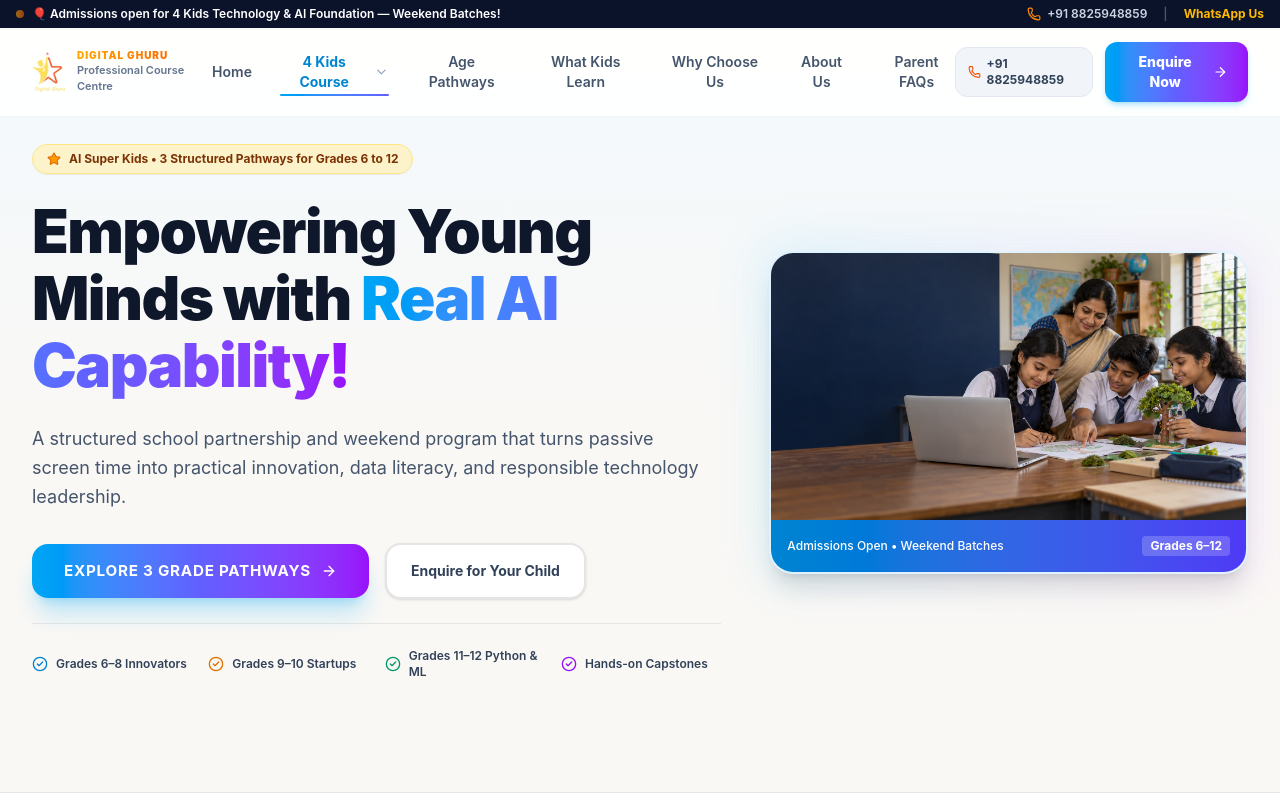
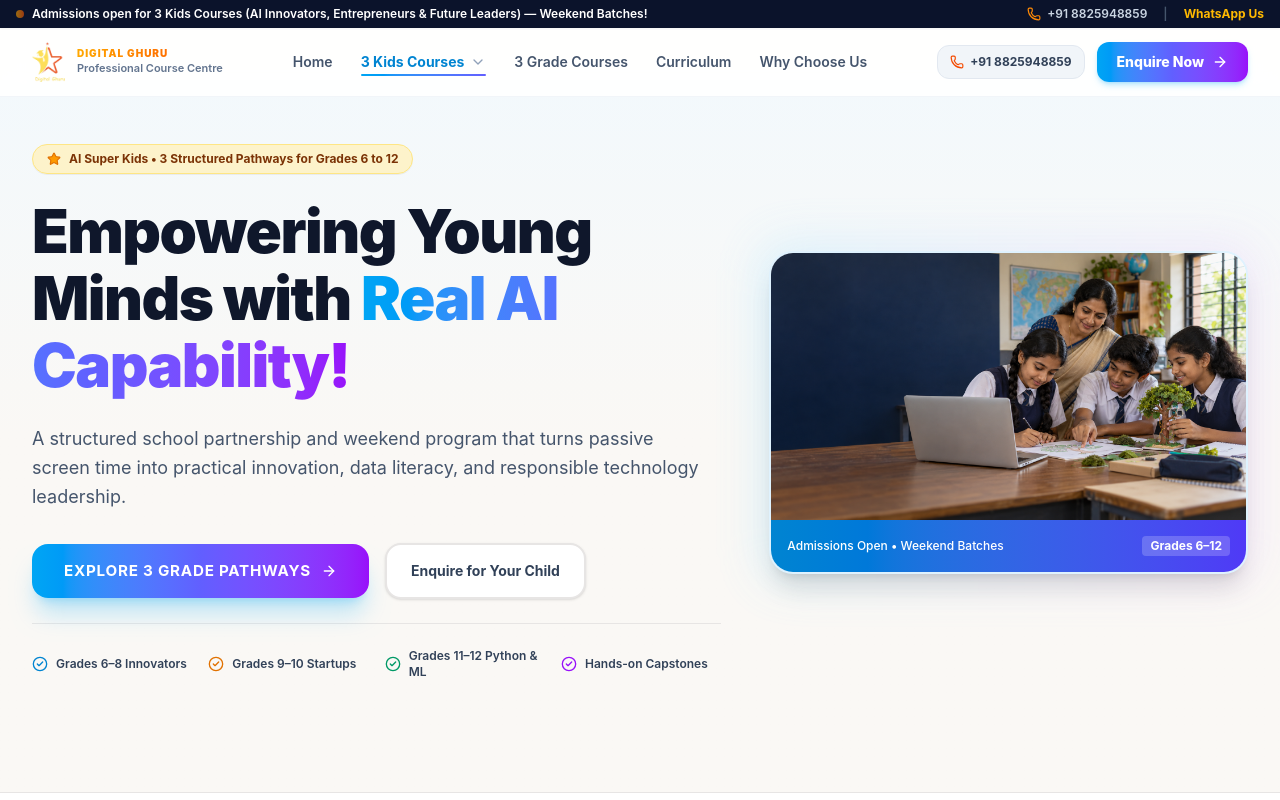
Before and after one commit to projectsatriowings/promotional_page-, a React (Vite) app: page /kids in a window 1280 px wide. Shown: the top 800 px of the page. Built offline with nearby package versions, Linux system fonts and the light colour scheme.

Commit message:
fix(navbar & icons): change 4 kids to 3 kids courses, streamline navbar links, replace emojis with professional lucide icons, and add rich hover animations

```diff
--- a/src/shared/Navbar.tsx
+++ b/src/shared/Navbar.tsx
@@ -73,8 +73,8 @@ export const Navbar: React.FC<NavbarProps> = ({ onOpenEnquiry, activePage }) =>
             <span className="w-2 h-2 rounded-full bg-gradient-to-r from-brand-start to-brand-end animate-pulse" />
             <span className="truncate">
               {isKidsPage
-                ? '🎈 Admissions open for 4 Kids Technology & AI Foundation — Weekend Batches!'
-                : '🎓 Admissions open for Digital Marketing Master Program — Weekend & Weekday Batches!'}
+                ? 'Admissions open for 3 Kids Courses (AI Innovators, Entrepreneurs & Future Leaders) — Weekend Batches!'
+                : 'Admissions open for Digital Marketing Master Program — Weekend & Weekday Batches!'}
             </span>
           </div>
           <div className="hidden sm:flex items-center gap-4 text-slate-300">
@@ -176,7 +176,7 @@ export const Navbar: React.FC<NavbarProps> = ({ onOpenEnquiry, activePage }) =>
                       : 'text-orange-600'
                   }`}
                 >
-                  <span>{isKidsPage ? '4 Kids Course' : 'Digital Marketing'}</span>
+                  <span>{isKidsPage ? '3 Kids Courses' : 'Digital Marketing'}</span>
                   <ChevronDown
                     className={`w-4 h-4 text-slate-400 group-hover:text-slate-600 transition-transform ${
                       dropdownOpen ? 'rotate-180' : ''
@@ -222,7 +222,7 @@ export const Navbar: React.FC<NavbarProps> = ({ onOpenEnquiry, activePage }) =>
                       )}
                     </Link>
 
-                    {/* Option 2: 4 Kids Course */}
+                    {/* Option 2: 3 Kids Courses */}
                     <Link
                       to="/kids"
                       onClick={() => setDropdownOpen(false)}
@@ -232,7 +232,7 @@ export const Navbar: React.FC<NavbarProps> = ({ onOpenEnquiry, activePage }) =>
                     >
                       <div>
                         <div className="text-xs font-bold text-slate-900 flex items-center gap-1.5">
-                          <span>AI Super Kids (4 Kids)</span>
+                          <span>3 Kids Courses</span>
                           <span className="px-1.5 py-0.2 rounded text-[9px] font-bold bg-sky-100 text-sky-800">
                             Grades 6–12
                           </span>
@@ -283,7 +283,7 @@ export const Navbar: React.FC<NavbarProps> = ({ onOpenEnquiry, activePage }) =>
                 </>
               )}
 
-              {/* Contextual Section Links for 4 KIDS COURSE */}
+              {/* Streamlined Contextual Section Links for 3 KIDS COURSES (Clean & Balanced) */}
               {isKidsPage && (
                 <>
                   <button
@@ -291,14 +291,14 @@ export const Navbar: React.FC<NavbarProps> = ({ onOpenEnquiry, activePage }) =>
                     onClick={() => handleScrollTo('who-can-join-kids')}
                     className="text-sm font-semibold text-slate-600 hover:text-slate-900 transition-colors cursor-pointer"
                   >
-                    Age Pathways
+                    3 Grade Courses
                   </button>
                   <button
                     type="button"
                     onClick={() => handleScrollTo('what-kids-learn')}
                     className="text-sm font-semibold text-slate-600 hover:text-slate-900 transition-colors cursor-pointer"
                   >
-                    What Kids Learn
+                    Curriculum
                   </button>
                   <button
                     type="button"
@@ -306,20 +306,6 @@ export const Navbar: React.FC<NavbarProps> = ({ onOpenEnquiry, activePage }) =>
                     className="text-sm font-semibold text-slate-600 hover:text-slate-900 transition-colors cursor-pointer"
                   >
                     Why Choose Us
-                  </button>
-                  <button
-                    type="button"
-                    onClick={() => handleScrollTo('about-kids')}
-                    className="text-sm font-semibold text-slate-600 hover:text-slate-900 transition-colors cursor-pointer"
-                  >
-                    About Us
-                  </button>
-                  <button
-                    type="button"
-                    onClick={() => handleScrollTo('faq-kids')}
-                    className="text-sm font-semibold text-slate-600 hover:text-slate-900 transition-colors cursor-pointer"
-                  >
-                    Parent FAQs
                   </button>
                 </>
               )}
@@ -422,8 +408,7 @@ export const Navbar: React.FC<NavbarProps> = ({ onOpenEnquiry, activePage }) =>
                       : 'text-slate-700 hover:bg-white'
                   }`}
                 >
-                  <span>4 Kids Course (Grades 6–12)</span>
-                  {isKidsPage ? <Check className="w-4 h-4 text-sky-600" /> : <Check className="w-3.5 h-3.5 text-slate-400" />}
+                  <span>3 Kids Courses (Grades 6–12)</span>
                 </Link>
               </div>
 
@@ -461,7 +446,7 @@ export const Navbar: React.FC<NavbarProps> = ({ onOpenEnquiry, activePage }) =>
                 </>
               )}
 
-              {/* In-page Sections for 4 Kids */}
+              {/* In-page Sections for 3 Kids Courses (Clean & Streamlined) */}
               {isKidsPage && (
                 <>
                   <button
@@ -469,14 +454,14 @@ export const Navbar: React.FC<NavbarProps> = ({ onOpenEnquiry, activePage }) =>
                     onClick={() => handleScrollTo('who-can-join-kids')}
                     className="text-left px-3 py-2 rounded-lg text-sm font-semibold text-slate-700 hover:bg-slate-50"
                   >
-                    Age Pathways
+                    3 Grade Courses
                   </button>
                   <button
                     type="button"
                     onClick={() => handleScrollTo('what-kids-learn')}
                     className="text-left px-3 py-2 rounded-lg text-sm font-semibold text-slate-700 hover:bg-slate-50"
                   >
-                    What Kids Learn
+                    Curriculum
                   </button>
                   <button
                     type="button"
@@ -487,17 +472,10 @@ export const Navbar: React.FC<NavbarProps> = ({ onOpenEnquiry, activePage }) =>
                   </button>
                   <button
                     type="button"
-                    onClick={() => handleScrollTo('about-kids')}
+                    onClick={() => handleScrollTo('enquiry-kids')}
                     className="text-left px-3 py-2 rounded-lg text-sm font-semibold text-slate-700 hover:bg-slate-50"
                   >
-                    About Us
-                  </button>
-                  <button
-                    type="button"
-                    onClick={() => handleScrollTo('faq-kids')}
-                    className="text-left px-3 py-2 rounded-lg text-sm font-semibold text-slate-700 hover:bg-slate-50"
-                  >
-                    Parent FAQs
+                    Contact Us
                   </button>
                 </>
               )}
```
Also changed, not shown: src/kids/KidsCoursePage.tsx (+75 -22 lines).
